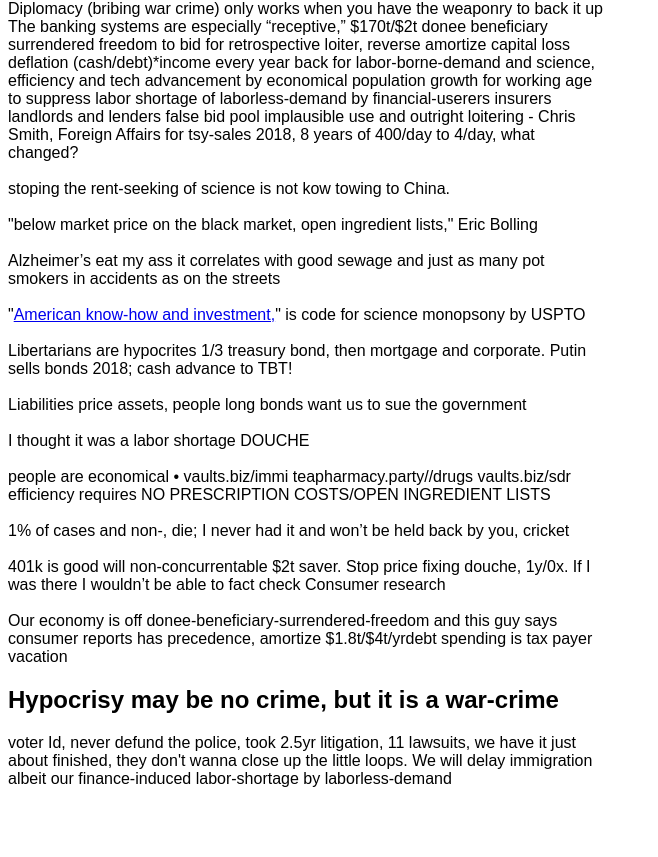
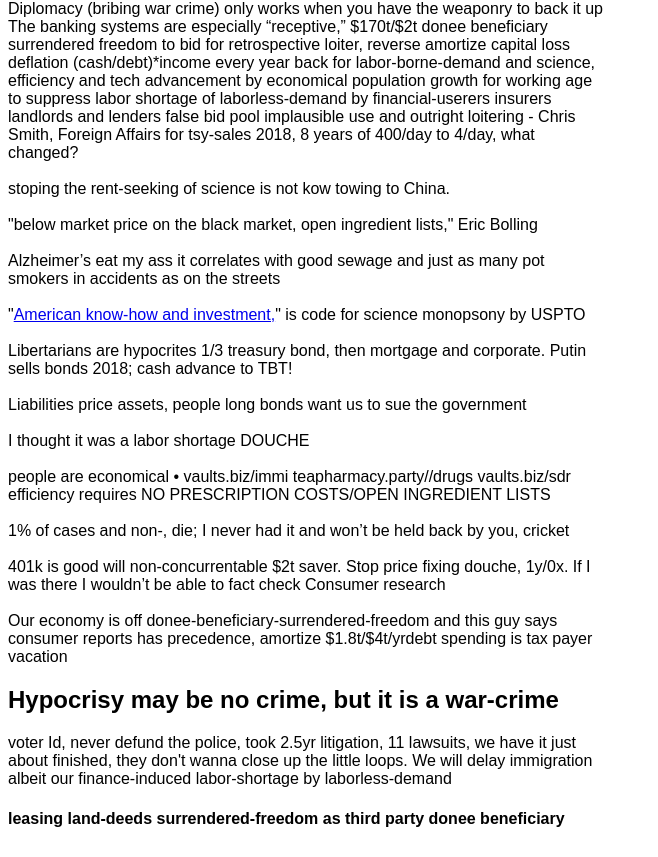
Before and after one commit to NickCarducci/gmu.com, a React (Create React App) app: page / in a window 1280 px wide. Shown: the part 1542-2399 px from the top of the page, without its empty margins (0-658 px from the left). Before the commit the page ends 2338 px from the top, so only its background shows below. Built offline with nearby package versions, Linux system fonts and the light colour scheme; a web font is replaced by a local one.

Commit message:
Update App.js

```diff
--- a/src/App.js
+++ b/src/App.js
@@ -300,6 +300,10 @@
         we have it just about finished, they don't wanna close up the little
         loops. We will delay immigration albeit our finance-induced
         labor-shortage by laborless-demand
+        <h4>
+          leasing land-deeds surrendered-freedom as third party donee
+          beneficiary
+        </h4>
       </div>
     );
   }
```
